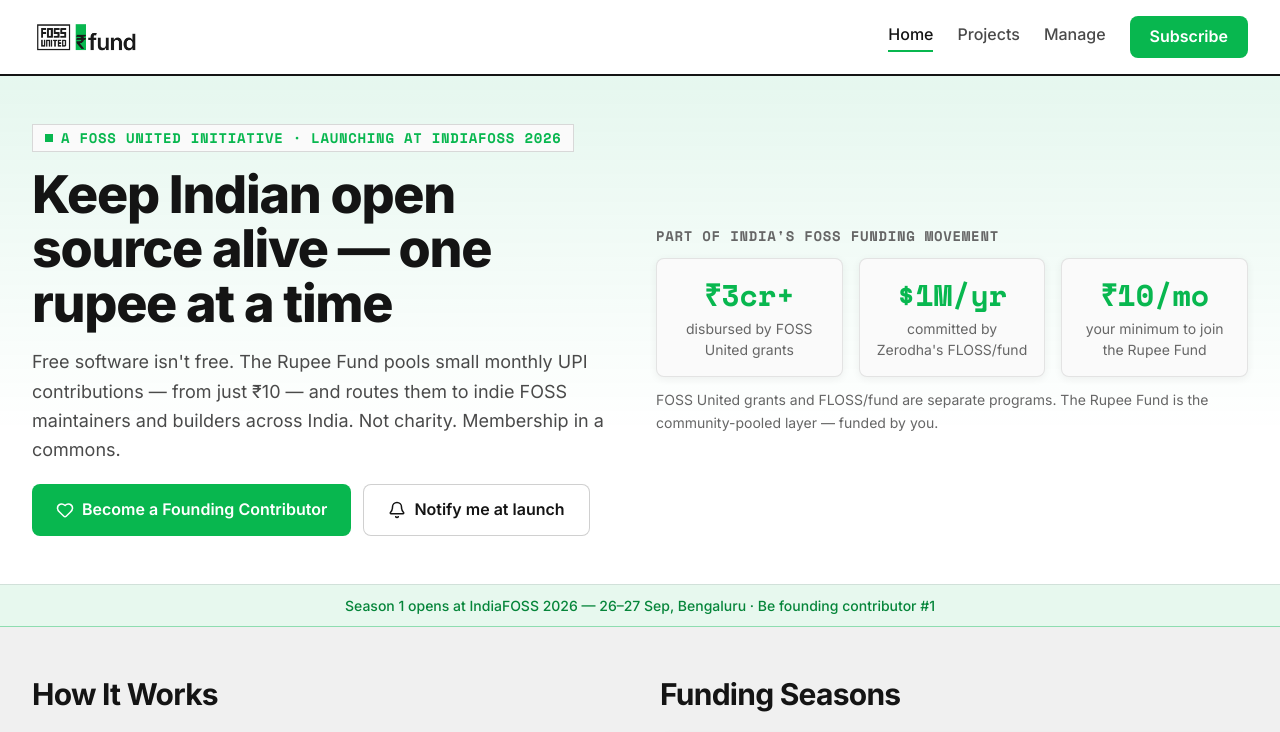
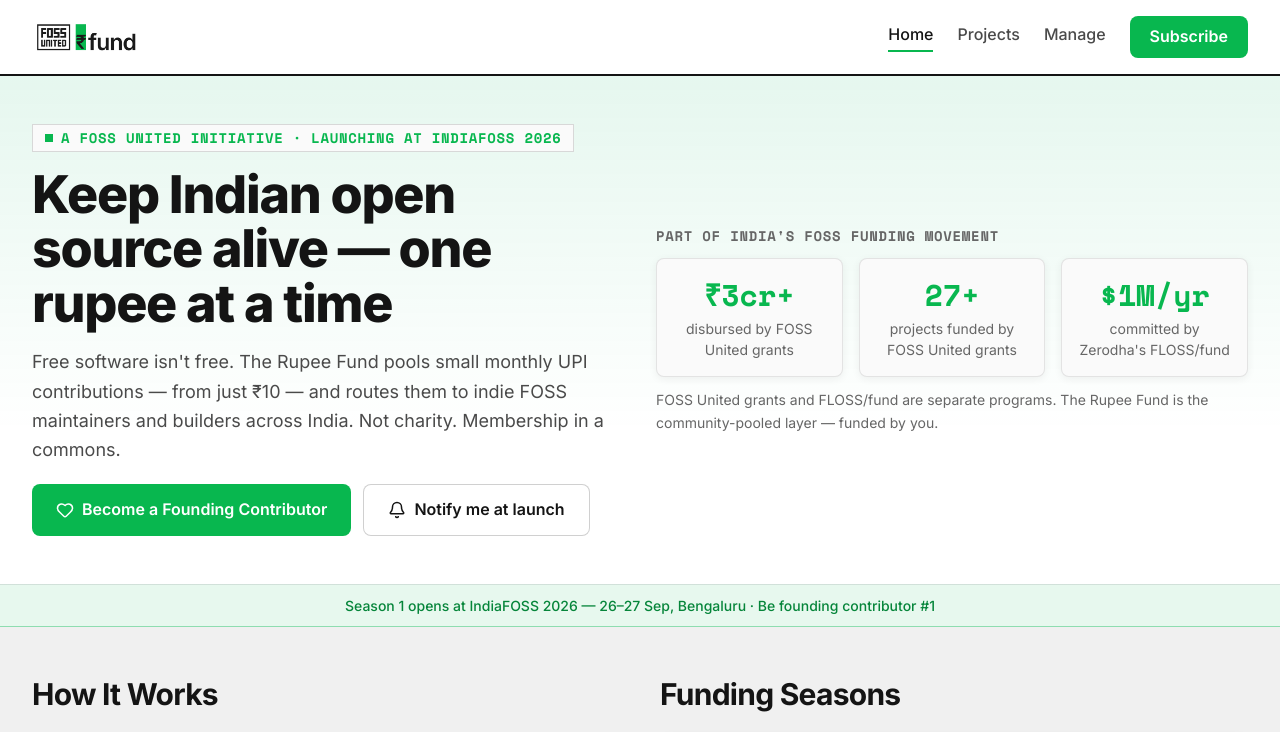
Before and after one commit to raisedadead/trf, a React (Vite) app: page / in a window 1280 px wide. Shown: the top 732 px of the page. Built offline with nearby package versions, Linux system fonts and the light colour scheme.

Commit message:
fix: swap join-price stat for projects-funded in credibility strip

```diff
--- a/src/components/RupeeFund.tsx
+++ b/src/components/RupeeFund.tsx
@@ -115,18 +115,18 @@
                 </div>
                 <div className="bg-card p-4 rounded-lg border border-ink/10 shadow-soft text-center">
                   <div className="text-2xl font-mono font-bold text-brand mb-1">
+                    27+
+                  </div>
+                  <div className="text-xs text-ink-3">
+                    projects funded by FOSS United grants
+                  </div>
+                </div>
+                <div className="bg-card p-4 rounded-lg border border-ink/10 shadow-soft text-center">
+                  <div className="text-2xl font-mono font-bold text-brand mb-1">
                     $1M/yr
                   </div>
                   <div className="text-xs text-ink-3">
                     committed by Zerodha's FLOSS/fund
-                  </div>
-                </div>
-                <div className="bg-card p-4 rounded-lg border border-ink/10 shadow-soft text-center">
-                  <div className="text-2xl font-mono font-bold text-brand mb-1">
-                    ₹10/mo
-                  </div>
-                  <div className="text-xs text-ink-3">
-                    your minimum to join the Rupee Fund
                   </div>
                 </div>
               </div>
```
